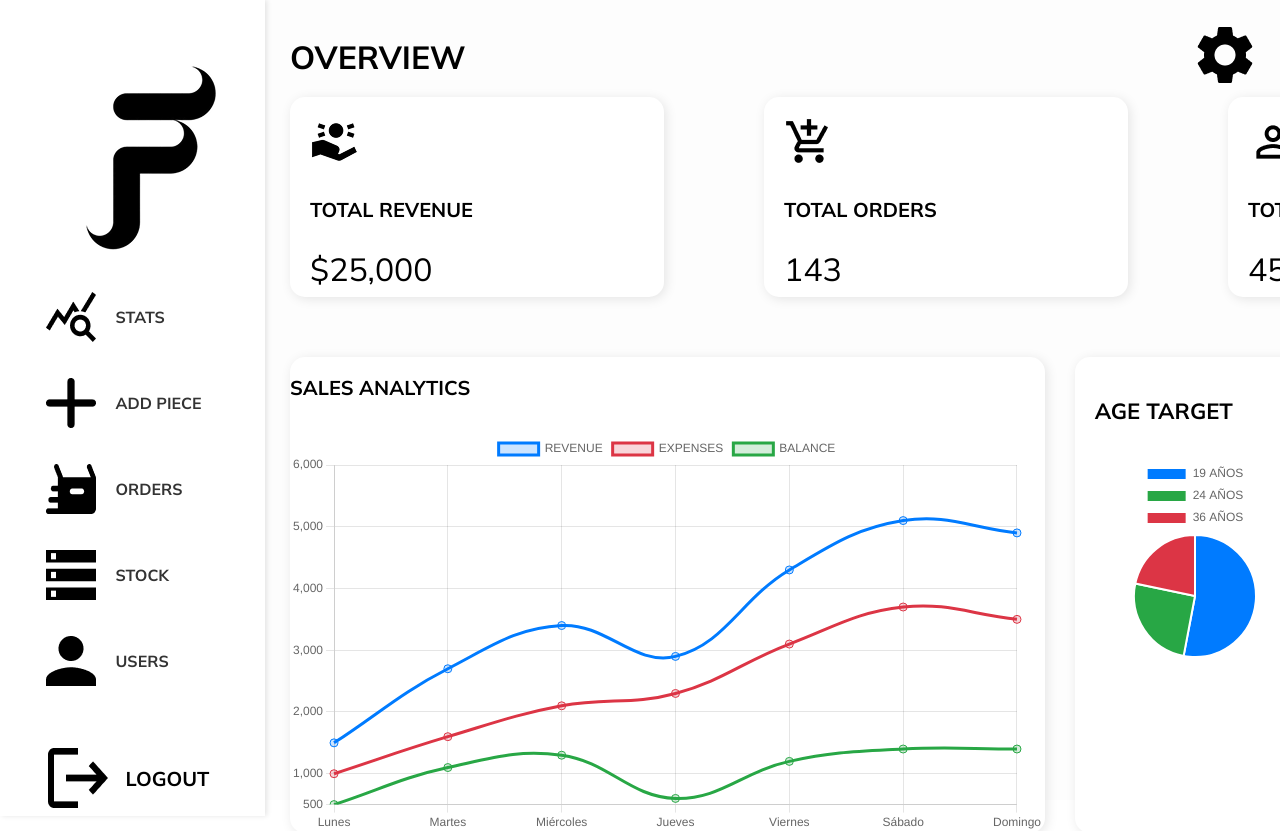
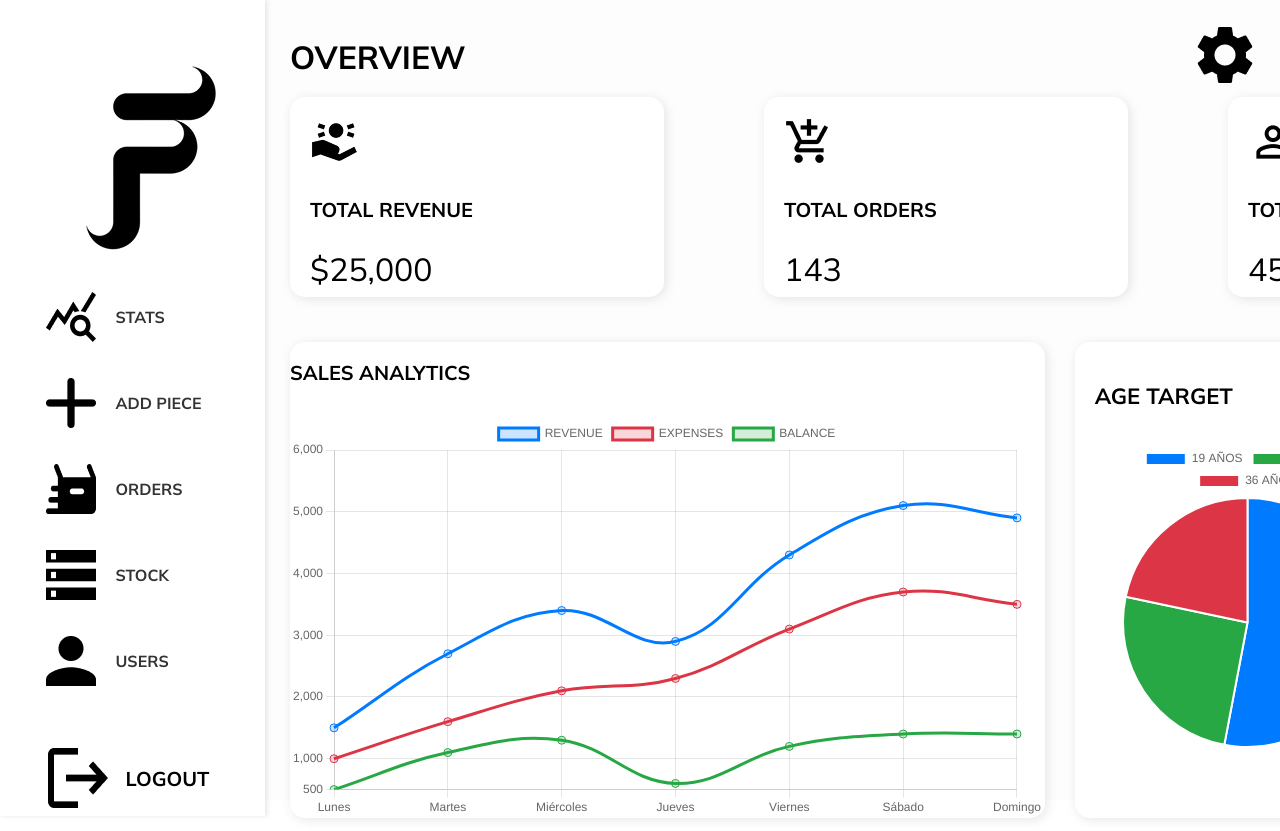
Before and after one commit to STVEEEN/SCUFFERS, a React (Vite) app in the folder Frontend/PrivatePage/: page /stats in a window 1280 px wide. Shown: the top 831 px of the page. Built offline with nearby package versions, Linux system fonts and the light colour scheme.

Commit message:
salamalecom malecom salaah

```diff
--- a/Frontend/PrivatePage/src/components/AgeTargetCard/AgeTargetCard.css
+++ b/Frontend/PrivatePage/src/components/AgeTargetCard/AgeTargetCard.css
@@ -26,7 +26,12 @@ h2 {
   width: 30px;
   height: 30px;
   background-color: #ccc;
-  border-radius: 50%;
+  border-radius: 100%;
+}
+
+.TargetIcon {
+    width: 20px;
+  height: 20px;
 }
 
 .card-content {
@@ -38,8 +43,8 @@ h2 {
 }
 
 .chart-container {
-  width: 200px;
-  height: 200px;
+  width: 340px;
+  height: 340px;
 }
 
 .age-info {
@@ -47,5 +52,5 @@ h2 {
   font-weight: bold;
   text-align: left;
   margin-right: 20PX;
-  margin-left: 60px;
+  margin-left: 20px;
 }
--- a/Frontend/PrivatePage/src/components/AgeTargetCard/AgeTargetCard.jsx
+++ b/Frontend/PrivatePage/src/components/AgeTargetCard/AgeTargetCard.jsx
@@ -22,7 +22,7 @@ const AgeTargetCard = () => {
     <div className="age-target-card"> {/* Contenedor principal de la tarjeta */}
       <div className="card-header"> {/* Encabezado de la tarjeta */}
         <h2>AGE TARGET</h2> {/* Título de la tarjeta */}
-        <img src="/src/img/Target.png" alt="Target Icon" /> {/* Ícono de objetivo */}
+        <img src="/src/img/Target.png" alt="TargetIcon" /> {/* Ícono de objetivo */}
       </div>
 
       <div className="card-content"> {/* Contenedor del contenido de la tarjeta */}
--- a/Frontend/PrivatePage/src/pages/statsPage/Stats.css
+++ b/Frontend/PrivatePage/src/pages/statsPage/Stats.css
@@ -91,7 +91,7 @@
   display: flex;
   justify-content: space-between;
   gap: 100px; /* Mantiene buen espaciado entre las tarjetas */
-  margin-bottom: 50px; /* Se reduce el espacio extra */
+  margin-bottom: 35px; /* Se reduce el espacio extra */
   width: 100%;
   height: 200px;
 }
```
